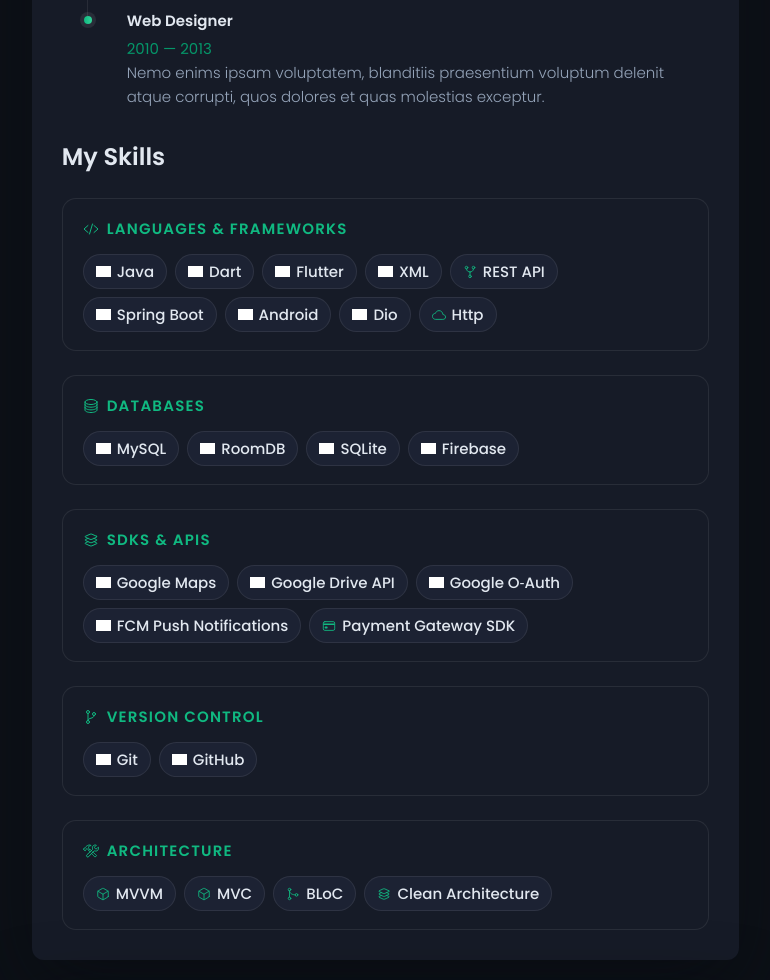
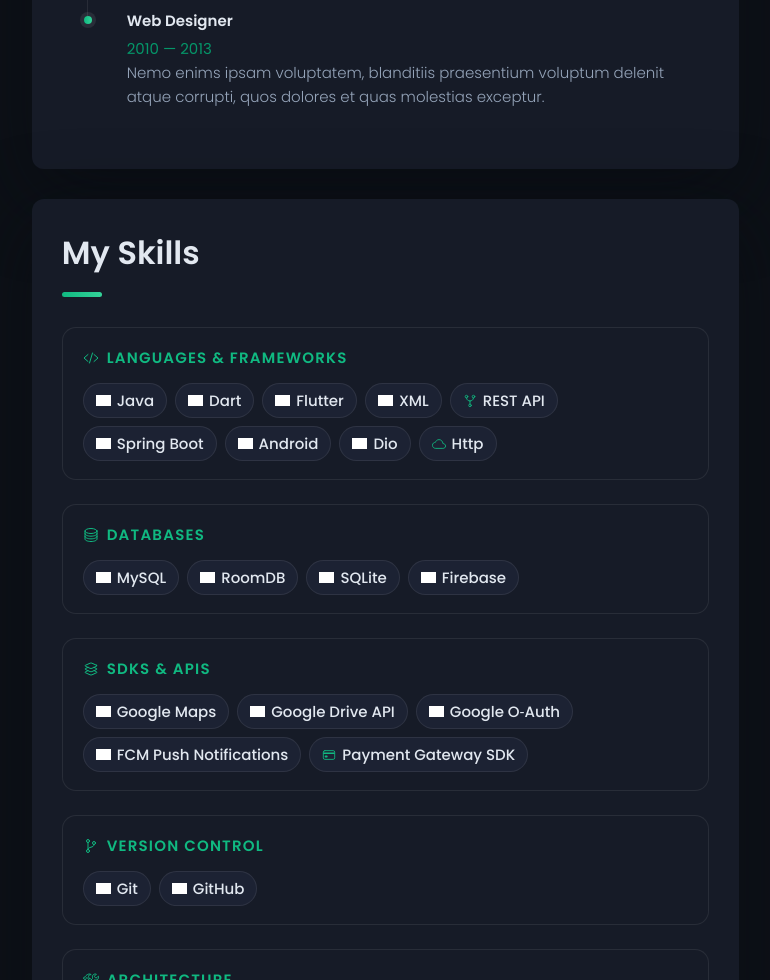
Before and after one commit to ShivanshKumar4265/portfolio, a plain HTML site: page index.html in a window 1280 px wide. Shown: the part 1820-2800 px from the top of the page, without its empty margins (336-1106 px from the left). Drawn offline with nearby package versions, Linux system fonts and the light colour scheme; grey boxes are pictures that could not be loaded.

Commit message:
skills section added

```diff
--- a/index.html
+++ b/index.html
@@ -486,9 +486,23 @@
 
         </section>
 
+      </article>
+
+
+
+
+
+      <!--
+        - #SKILLS
+      -->
+
+      <article class="skills" data-page="skills" id="skills">
+
+        <header>
+          <h2 class="h2 article-title">My Skills</h2>
+        </header>
+
         <section class="skill">
-
-          <h3 class="h3 skills-title">My Skills</h3>
 
           <div class="skills-categories">
 
@@ -618,7 +632,6 @@
           </div>
 
         </section>
-
 
       </article>
 
@@ -1120,6 +1133,10 @@
         </li>
 
         <li class="navbar-item">
+          <a href="#skills" class="navbar-link" data-nav-link>Skills</a>
+        </li>
+
+        <li class="navbar-item">
           <a href="#portfolio" class="navbar-link" data-nav-link>Portfolio</a>
         </li>
 
```
